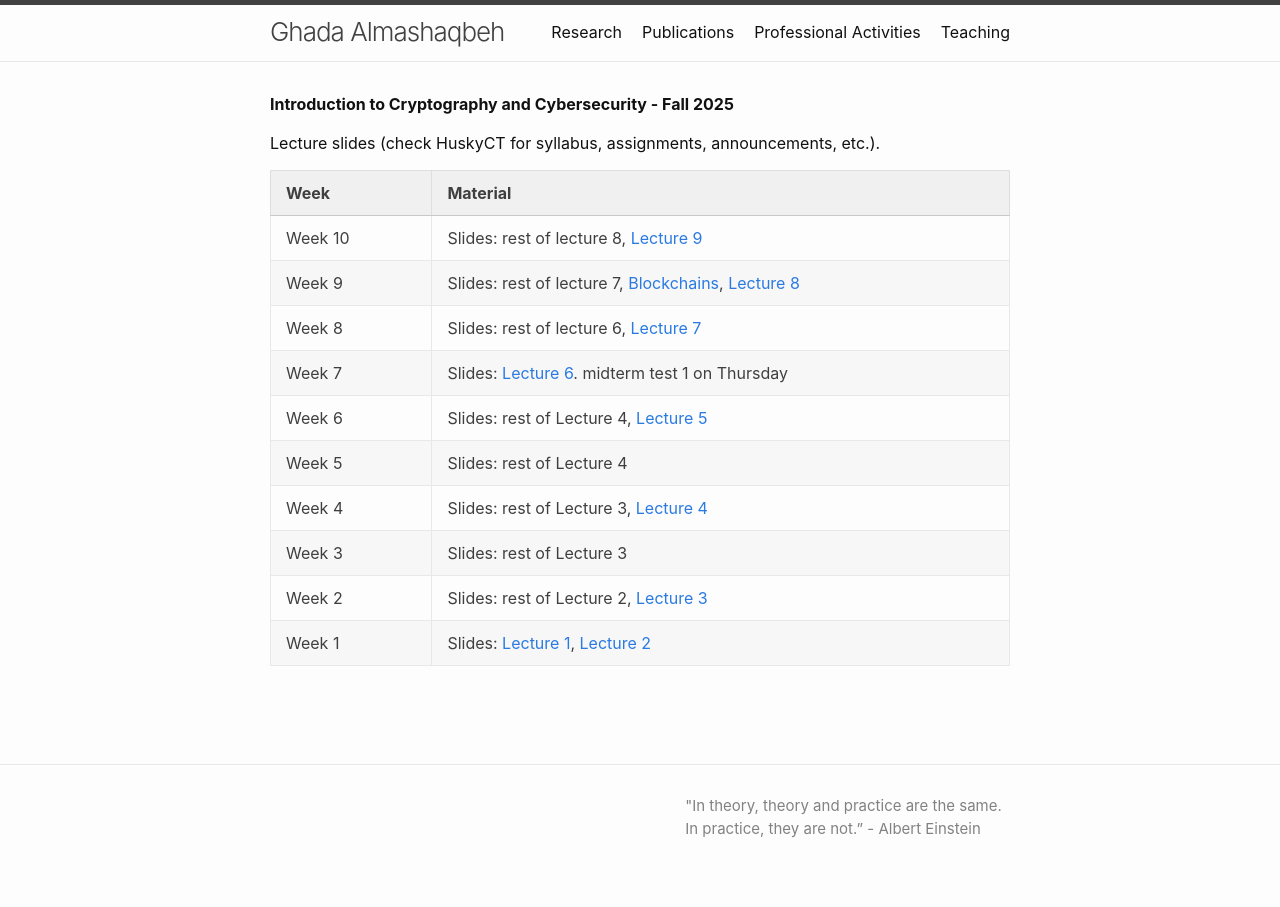
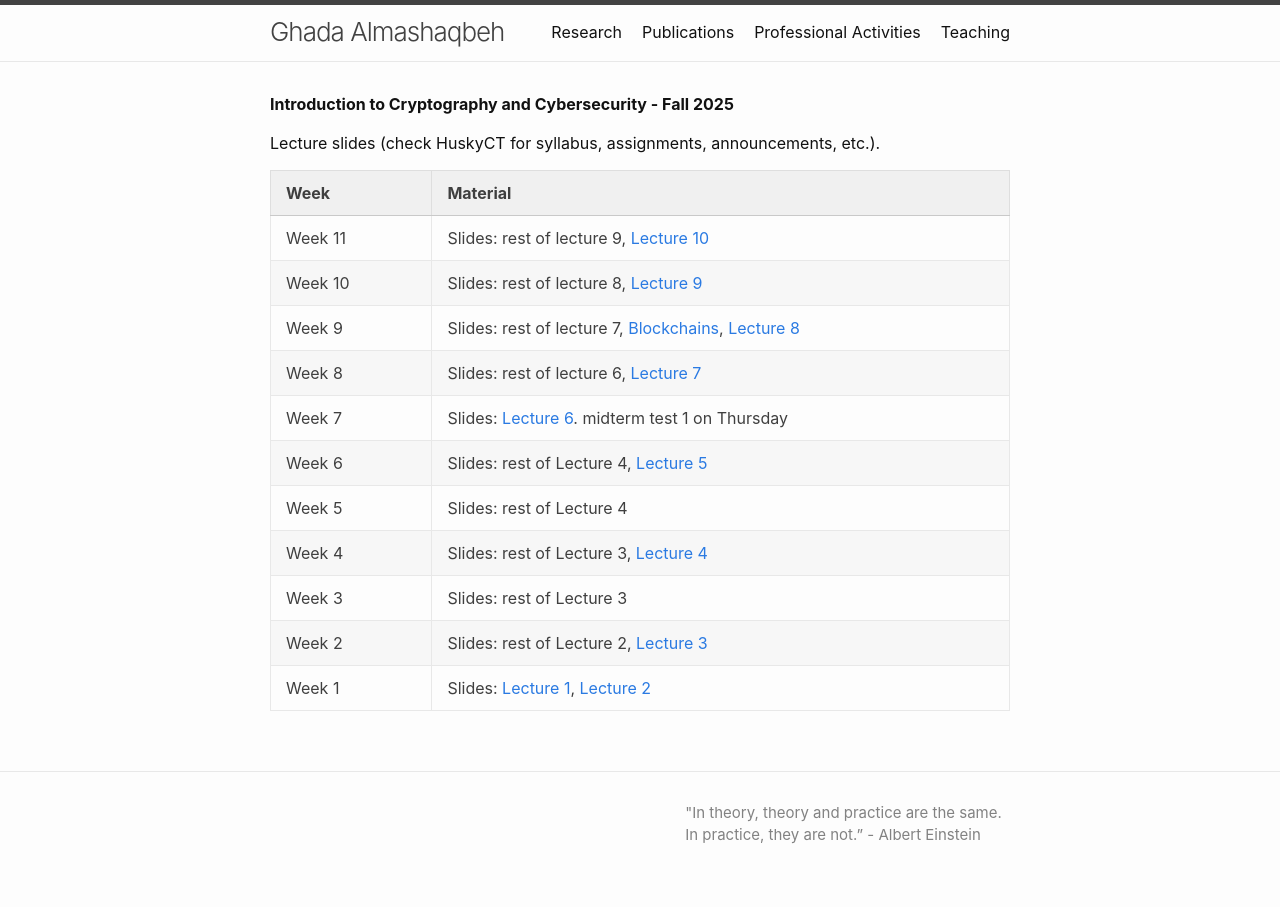
Before and after one commit to GhadaAlmashaqbeh/GhadaAlmashaqbeh.github.io, a Jekyll site: the page built from courses/cse3400-f2025/index.md, in a window 1280 px wide. Built offline with Jekyll 4.4.1, drawn with Linux system fonts in a browser that asks for light colours.

Commit message:
add lect 10

```diff
--- a/courses/cse3400-f2025/index.md
+++ b/courses/cse3400-f2025/index.md
@@ -8,6 +8,7 @@ Lecture slides (check HuskyCT for syllabus, assignments, announcements, etc.).
 
 | Week&emsp;&emsp;| Material           |
 |----------|--------------------|
+| Week 11 | Slides: rest of lecture 9, [Lecture 10](./lecture10.pdf)|
 | Week 10 | Slides: rest of lecture 8, [Lecture 9](./lecture9.pdf)|
 | Week 9 | Slides: rest of lecture 7, [Blockchains](./blockchains.pdf), [Lecture 8](./lecture8.pdf)|
 | Week 8 | Slides: rest of lecture 6, [Lecture 7](./lecture7.pdf)|
```
Also changed, not shown: 1 other file.
